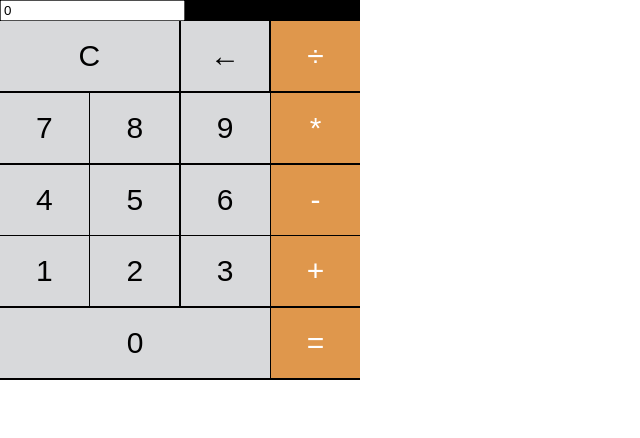
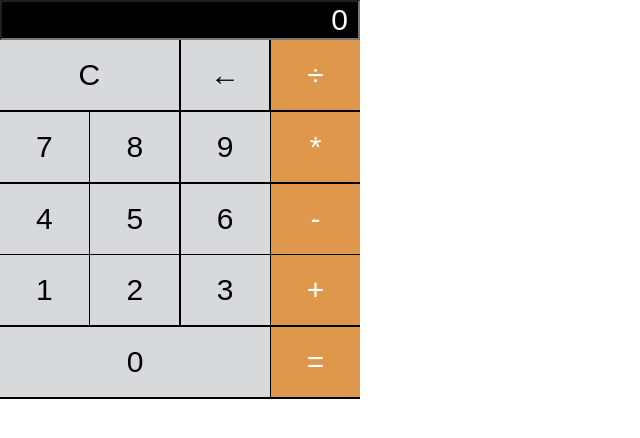
Before and after one commit to meenaFotovvat/calculatore, a plain HTML site: page index.html in a window 1280 px wide. Shown: the whole page, without its empty margins (0-640 px from the left). Drawn offline with Linux system fonts and the light colour scheme.

Commit message:
change name of one selector

```diff
--- a/style.css
+++ b/style.css
@@ -18,7 +18,7 @@ body {
     margin-bottom: 0.5%;
 }
 
-.calculate {
+.screen {
     background-color: black;
     text-align: right;
     color: white;
```
